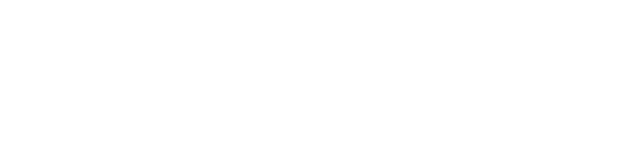
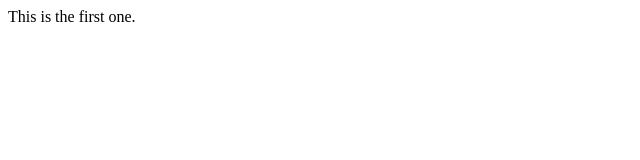
Before and after one commit to gkhays/test, a website: page index.html in a window 1280 px wide. Shown: the whole page, without its empty margins (0-640 px from the left). Drawn offline with Linux system fonts and the light colour scheme.

```diff
--- a/index.html
+++ b/index.html
@@ -9,7 +9,7 @@
 </head>
 
 <body>
-
+    <div>This is the first one.</div>
 </body>
 
 </html>
```
